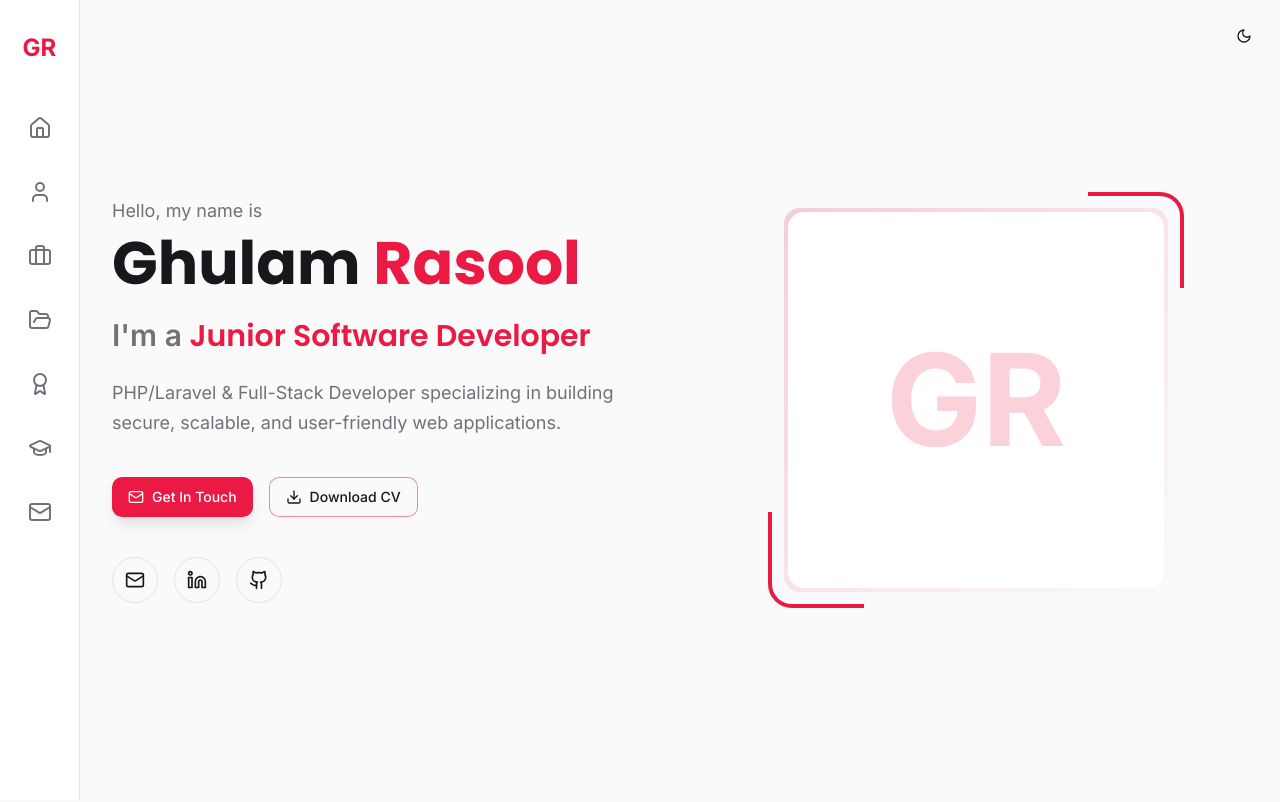
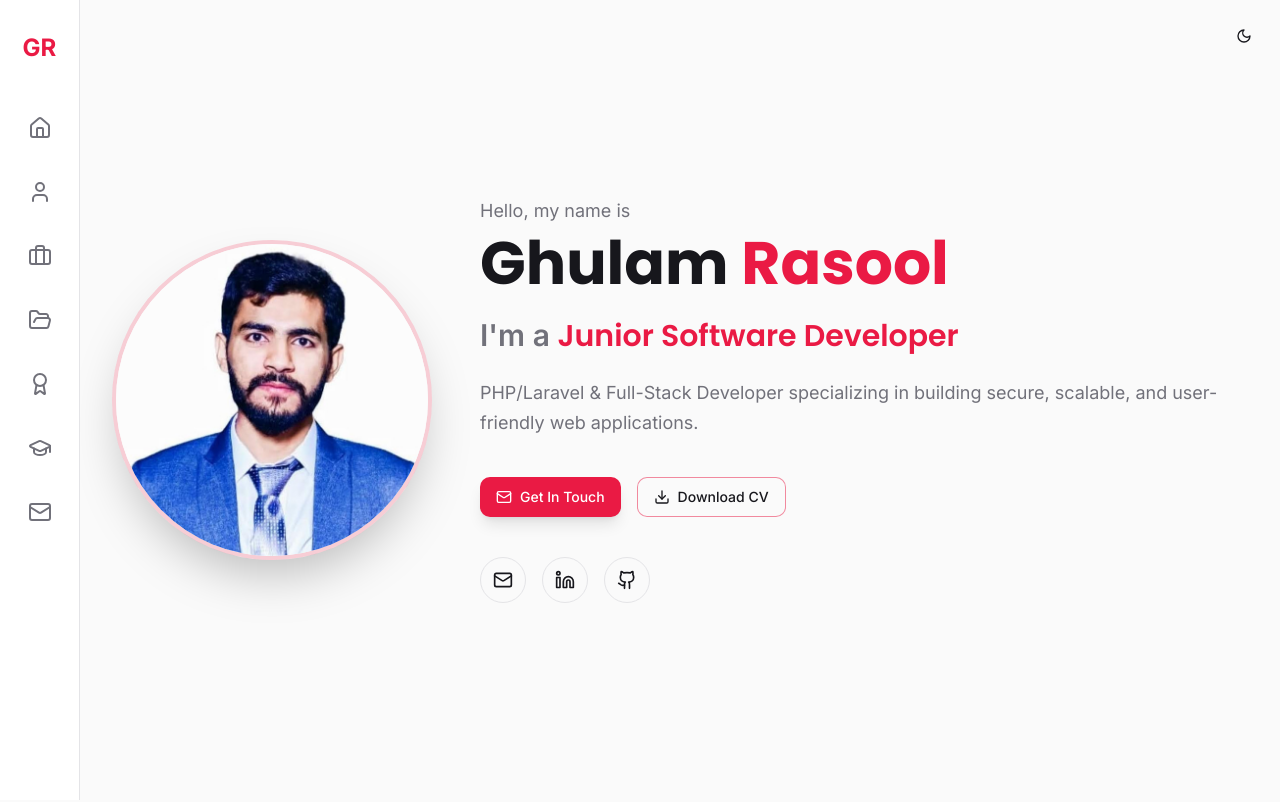
Before and after one commit to ghulamrasoolcs/ghulam-rasool, a React (Vite) app: page / in a window 1280 px wide. Shown: the top 802 px of the page. Built offline with nearby package versions, Linux system fonts and the light colour scheme; the HTML template or start-up script is replaced by a standard one.

Commit message:
feat: Add profile picture to hero section

```diff
--- a/src/components/Hero.tsx
+++ b/src/components/Hero.tsx
@@ -1,10 +1,11 @@
 import { Github, Linkedin, Mail, Download } from "lucide-react";
 import { Button } from "./ui/button";
+import profileImage from "@/assets/profile.jpg";
 
 export const Hero = () => {
   return (
     <section id="home" className="min-h-screen flex items-center justify-center px-4 md:px-8">
-      <div className="max-w-6xl w-full grid md:grid-cols-2 gap-12 items-center animate-fade-in">
+      <div className="max-w-6xl w-full flex flex-col md:flex-row gap-12 items-center animate-fade-in">
         {/* Text Content */}
         <div className="space-y-6">
           <div className="space-y-2">
@@ -78,21 +79,19 @@ export const Hero = () => {
         </div>
 
         {/* Profile Image */}
-        <div className="relative flex justify-center">
-          <div className="relative w-80 h-80 md:w-96 md:h-96">
-            {/* Decorative corners */}
-            <div className="absolute -top-4 -right-4 w-24 h-24 border-t-4 border-r-4 border-primary rounded-tr-3xl" />
-            <div className="absolute -bottom-4 -left-4 w-24 h-24 border-b-4 border-l-4 border-primary rounded-bl-3xl" />
-
-            {/* Profile container */}
-            <div className="relative w-full h-full rounded-2xl overflow-hidden bg-gradient-to-br from-primary/20 to-transparent p-1">
-              <div className="w-full h-full rounded-2xl bg-card flex items-center justify-center">
-                <div className="text-9xl font-bold text-primary/20">GR</div>
-              </div>
+        <div className="relative flex justify-center md:justify-start md:order-first">
+          <div className="relative w-64 h-64 md:w-80 md:h-80">
+            {/* Profile image */}
+            <div className="relative w-full h-full rounded-full overflow-hidden border-4 border-primary/20 shadow-2xl">
+              <img
+                src={profileImage}
+                alt="Ghulam Rasool - Junior Software Developer"
+                className="w-full h-full object-cover"
+              />
             </div>
 
-            {/* Glow effect */}
-            <div className="absolute inset-0 rounded-2xl bg-primary/10 blur-3xl -z-10 animate-glow" />
+            {/* Soft glow effect */}
+            <div className="absolute inset-0 rounded-full bg-primary/20 blur-2xl -z-10 animate-glow" />
           </div>
         </div>
       </div>
```
Also changed, not shown: src/assets/profile.jpg (added).
